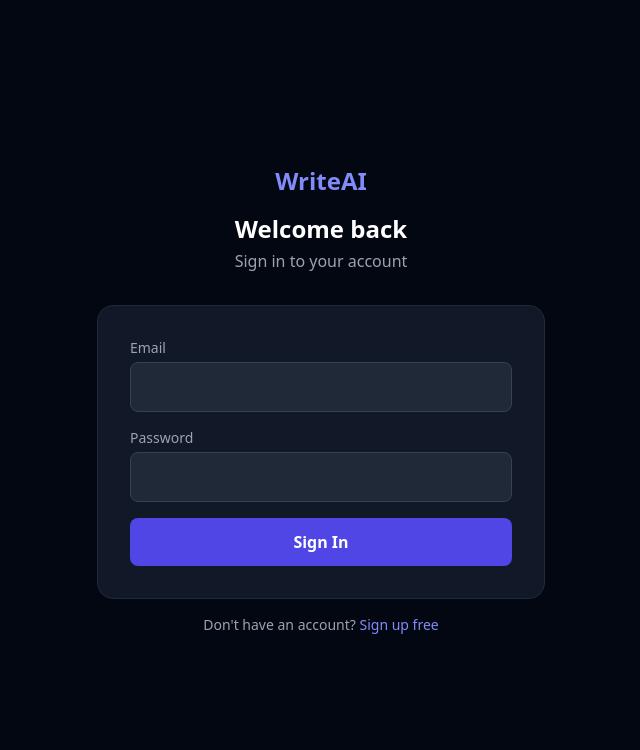
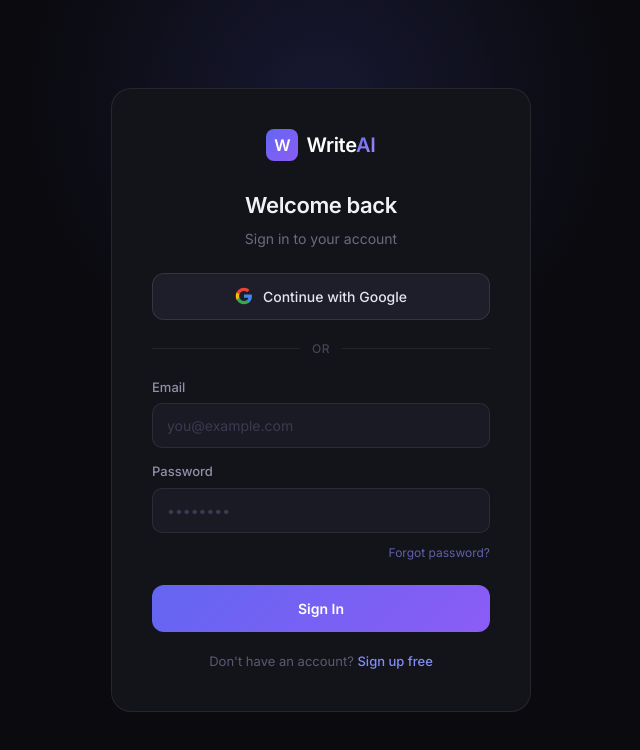
Before and after one commit to Collinsbahati/writeai, a Next.js app: page /login in a window 1280 px wide. Shown: the top 750 px of the page, without its empty margins (319-959 px from the left). Built offline with nearby package versions, Linux system fonts and the light colour scheme; no server answers.

Commit message:
Update page.tsx

```diff
--- a/app/login/page.tsx
+++ b/app/login/page.tsx
@@ -1,4 +1,5 @@
 'use client'
+
 import { useState } from 'react'
 import { createClient } from '@/lib/supabase'
 import { useRouter } from 'next/navigation'
@@ -8,6 +9,7 @@
   const [email, setEmail] = useState('')
   const [password, setPassword] = useState('')
   const [loading, setLoading] = useState(false)
+  const [googleLoading, setGoogleLoading] = useState(false)
   const [error, setError] = useState('')
   const router = useRouter()
   const supabase = createClient()
@@ -21,36 +23,112 @@
     else router.push('/dashboard')
   }
 
+  async function handleGoogleLogin() {
+    setGoogleLoading(true)
+    setError('')
+    const { error } = await supabase.auth.signInWithOAuth({
+      provider: 'google',
+      options: { redirectTo: `${window.location.origin}/auth/callback` },
+    })
+    if (error) { setError(error.message); setGoogleLoading(false) }
+  }
+
   return (
-    <div className="min-h-screen bg-gray-950 flex items-center justify-center px-4">
-      <div className="w-full max-w-md">
-        <div className="text-center mb-8">
-          <Link href="/" className="text-2xl font-bold text-indigo-400">WriteAI</Link>
-          <h1 className="text-2xl font-bold text-white mt-4">Welcome back</h1>
-          <p className="text-gray-400 mt-1">Sign in to your account</p>
+    <>
+      <style>{`
+        @import url('https://fonts.googleapis.com/css2?family=Inter:wght@400;500;600&display=swap');
+        *, *::before, *::after { box-sizing: border-box; margin: 0; padding: 0; }
+        .login-root { min-height: 100vh; background: #0a0a0f; display: flex; align-items: center; justify-content: center; font-family: 'Inter', sans-serif; padding: 24px; position: relative; overflow: hidden; }
+        .login-root::before { content: ''; position: absolute; top: -200px; left: 50%; transform: translateX(-50%); width: 600px; height: 600px; background: radial-gradient(circle, rgba(99,102,241,0.15) 0%, transparent 70%); pointer-events: none; }
+        .login-card { width: 100%; max-width: 420px; background: #13131a; border: 1px solid rgba(255,255,255,0.08); border-radius: 20px; padding: 40px; position: relative; z-index: 1; }
+        .logo-row { display: flex; align-items: center; justify-content: center; gap: 8px; margin-bottom: 28px; text-decoration: none; }
+        .logo-icon { width: 32px; height: 32px; background: linear-gradient(135deg, #6366f1, #8b5cf6); border-radius: 8px; display: flex; align-items: center; justify-content: center; font-size: 16px; font-weight: 700; color: white; }
+        .logo-text { font-size: 20px; font-weight: 600; color: #fff; letter-spacing: -0.3px; }
+        .logo-text span { background: linear-gradient(135deg, #6366f1, #a78bfa); -webkit-background-clip: text; -webkit-text-fill-color: transparent; }
+        .login-heading { text-align: center; margin-bottom: 24px; }
+        .login-heading h1 { font-size: 22px; font-weight: 600; color: #f1f1f5; letter-spacing: -0.4px; }
+        .login-heading p { font-size: 14px; color: #6b6b80; margin-top: 6px; }
+        .google-btn { width: 100%; padding: 12px; background: #1e1e2a; border: 1px solid rgba(255,255,255,0.1); border-radius: 12px; color: #e4e4f0; font-size: 14px; font-weight: 500; font-family: 'Inter', sans-serif; cursor: pointer; display: flex; align-items: center; justify-content: center; gap: 10px; transition: background 0.15s, border-color 0.15s; margin-bottom: 20px; }
+        .google-btn:hover:not(:disabled) { background: #252535; border-color: rgba(255,255,255,0.18); }
+        .google-btn:disabled { opacity: 0.6; cursor: not-allowed; }
+        .google-icon { width: 18px; height: 18px; flex-shrink: 0; }
+        .divider { display: flex; align-items: center; gap: 12px; margin-bottom: 20px; }
+        .divider-line { flex: 1; height: 1px; background: rgba(255,255,255,0.07); }
+        .divider-text { font-size: 12px; color: #44445a; font-weight: 500; letter-spacing: 0.5px; text-transform: uppercase; }
+        .form-group { margin-bottom: 14px; }
+        .form-label { display: block; font-size: 13px; font-weight: 500; color: #9090a8; margin-bottom: 6px; }
+        .form-input { width: 100%; padding: 11px 14px; background: #1a1a25; border: 1px solid rgba(255,255,255,0.08); border-radius: 10px; color: #e4e4f0; font-size: 14px; font-family: 'Inter', sans-serif; transition: border-color 0.15s; outline: none; }
+        .form-input::placeholder { color: #3a3a52; }
+        .form-input:focus { border-color: rgba(99,102,241,0.5); background: #1e1e2e; }
+        .error-box { background: rgba(239,68,68,0.1); border: 1px solid rgba(239,68,68,0.25); border-radius: 10px; padding: 10px 14px; font-size: 13px; color: #f87171; margin-bottom: 16px; }
+        .submit-btn { width: 100%; padding: 13px; background: linear-gradient(135deg, #6366f1, #8b5cf6); border: none; border-radius: 12px; color: #fff; font-size: 14px; font-weight: 600; font-family: 'Inter', sans-serif; cursor: pointer; margin-top: 6px; transition: opacity 0.15s, transform 0.1s; }
+        .submit-btn:hover:not(:disabled) { opacity: 0.92; transform: translateY(-1px); }
+        .submit-btn:disabled { opacity: 0.6; cursor: not-allowed; }
+        .signup-link { text-align: center; margin-top: 20px; font-size: 13px; color: #5a5a72; }
+        .signup-link a { color: #818cf8; text-decoration: none; font-weight: 500; }
+        .signup-link a:hover { color: #a5b4fc; }
+        .spinner { display: inline-block; width: 14px; height: 14px; border: 2px solid rgba(255,255,255,0.3); border-top-color: #fff; border-radius: 50%; animation: spin 0.6s linear infinite; margin-right: 6px; vertical-align: middle; }
+        @keyframes spin { to { transform: rotate(360deg); } }
+        .forgot-link { text-align: right; margin-top: -8px; margin-bottom: 16px; }
+        .forgot-link a { font-size: 12px; color: #6060a8; text-decoration: none; }
+        .forgot-link a:hover { color: #818cf8; }
+      `}</style>
+
+      <div className="login-root">
+        <div className="login-card">
+          <Link href="/" className="logo-row" style={{ textDecoration: 'none' }}>
+            <div className="logo-icon">W</div>
+            <span className="logo-text">Write<span>AI</span></span>
+          </Link>
+
+          <div className="login-heading">
+            <h1>Welcome back</h1>
+            <p>Sign in to your account</p>
           </div>
-        <form onSubmit={handleLogin} className="bg-gray-900 rounded-2xl p-8 border border-gray-800 space-y-4">
-          {error && <div className="bg-red-900/30 border border-red-700 text-red-400 px-4 py-3 rounded-lg text-sm">{error}</div>}
-          <div>
-            <label className="block text-sm text-gray-400 mb-1">Email</label>
-            <input type="email" value={email} onChange={e => setEmail(e.target.value)} required
-              className="w-full bg-gray-800 border border-gray-700 rounded-lg px-4 py-3 text-white focus:outline-none focus:border-indigo-500" />
+
+          <button className="google-btn" onClick={handleGoogleLogin} disabled={googleLoading || loading}>
+            {googleLoading ? <span className="spinner" /> : (
+              <svg className="google-icon" viewBox="0 0 24 24">
+                <path fill="#4285F4" d="M22.56 12.25c0-.78-.07-1.53-.2-2.25H12v4.26h5.92c-.26 1.37-1.04 2.53-2.21 3.31v2.77h3.57c2.08-1.92 3.28-4.74 3.28-8.09z"/>
+                <path fill="#34A853" d="M12 23c2.97 0 5.46-.98 7.28-2.66l-3.57-2.77c-.98.66-2.23 1.06-3.71 1.06-2.86 0-5.29-1.93-6.16-4.53H2.18v2.84C3.99 20.53 7.7 23 12 23z"/>
+                <path fill="#FBBC05" d="M5.84 14.09c-.22-.66-.35-1.36-.35-2.09s.13-1.43.35-2.09V7.07H2.18C1.43 8.55 1 10.22 1 12s.43 3.45 1.18 4.93l3.66-2.84z"/>
+                <path fill="#EA4335" d="M12 5.38c1.62 0 3.06.56 4.21 1.64l3.15-3.15C17.45 2.09 14.97 1 12 1 7.7 1 3.99 3.47 2.18 7.07l3.66 2.84c.87-2.6 3.3-4.53 6.16-4.53z"/>
+              </svg>
+            )}
+            {googleLoading ? 'Connecting...' : 'Continue with Google'}
+          </button>
+
+          <div className="divider">
+            <div className="divider-line" />
+            <span className="divider-text">or</span>
+            <div className="divider-line" />
           </div>
-          <div>
-            <label className="block text-sm text-gray-400 mb-1">Password</label>
-            <input type="password" value={password} onChange={e => setPassword(e.target.value)} required
-              className="w-full bg-gray-800 border border-gray-700 rounded-lg px-4 py-3 text-white focus:outline-none focus:border-indigo-500" />
+
+          {error && <div className="error-box">{error}</div>}
+
+          <form onSubmit={handleLogin}>
+            <div className="form-group">
+              <label className="form-label">Email</label>
+              <input className="form-input" type="email" placeholder="you@example.com" value={email} onChange={e => setEmail(e.target.value)} required />
             </div>
-          <button type="submit" disabled={loading}
-            className="w-full bg-indigo-600 hover:bg-indigo-500 disabled:opacity-50 py-3 rounded-lg font-semibold text-white transition">
+            <div className="form-group">
+              <label className="form-label">Password</label>
+              <input className="form-input" type="password" placeholder="••••••••" value={password} onChange={e => setPassword(e.target.value)} required />
+            </div>
+            <div className="forgot-link">
+              <a href="/forgot-password">Forgot password?</a>
+            </div>
+            <button className="submit-btn" type="submit" disabled={loading || googleLoading}>
+              {loading && <span className="spinner" />}
               {loading ? 'Signing in...' : 'Sign In'}
             </button>
           </form>
-        <p className="text-center text-gray-400 mt-4 text-sm">
-          Don't have an account?{' '}
-          <Link href="/signup" className="text-indigo-400 hover:text-indigo-300">Sign up free</Link>
+
+          <p className="signup-link">
+            Don't have an account? <a href="/signup">Sign up free</a>
           </p>
         </div>
       </div>
+    </>
   )
 }
```
Lines whose indentation alone changed are shown as unchanged.
